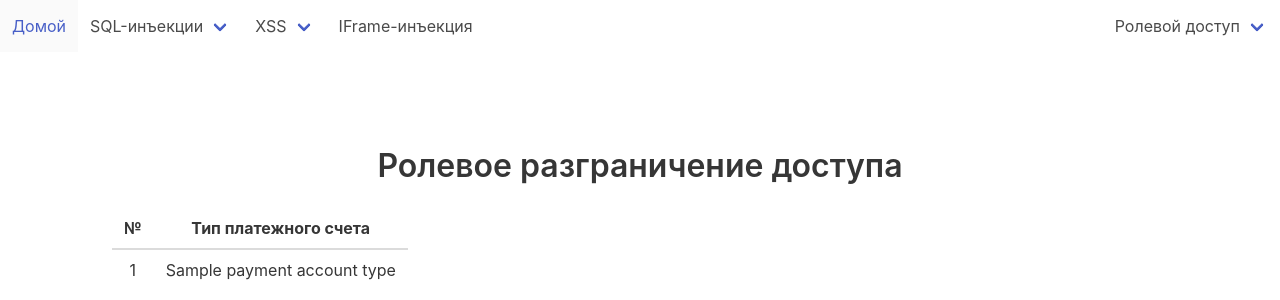
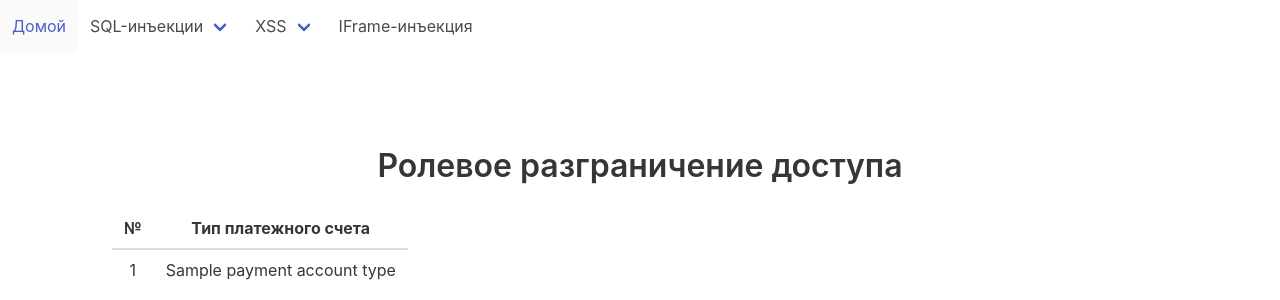
Before and after one commit to marl-ot/practice2023, a Python web app: template templates/roles/roles_page.html in a window 1280 px wide. Shown: the top 300 px of the page. Run offline with Jinja, Linux system fonts and the light colour scheme; the template is opened without the code that fills it: most values are stand-ins (such as "Sample title", 1, 10 or a date in 2020); some libraries are stand-ins or nearby versions.

Commit message:
comment to access roles page links

```diff
--- a/templates/components/navbar.html
+++ b/templates/components/navbar.html
@@ -1,5 +1,4 @@
 <nav class="navbar" role="navigation" aria-label="main navigation">
-
   <div id="navbarBasicExample" class="navbar-menu">
     <div class="navbar-start">
       <a class="navbar-item" href="{{ url_for('home') }}">
@@ -32,12 +31,13 @@
           </a>
         </div>
       </div>
+
       <a class="navbar-item" href="{{ url_for('iframe_injection') }}?page=/static/pages/about.html">
         IFrame-инъекция
       </a>
     </div>
 
-    <div class="navbar-end">
+    <!-- <div class="navbar-end">
 
 
       <div class="navbar-item has-dropdown is-hoverable">
@@ -56,7 +56,6 @@
           </a>
         </div>
       </div>
-
-    </div>
+    </div> -->
   </div>
 </nav>
```
Lines whose indentation alone changed are shown as unchanged.
